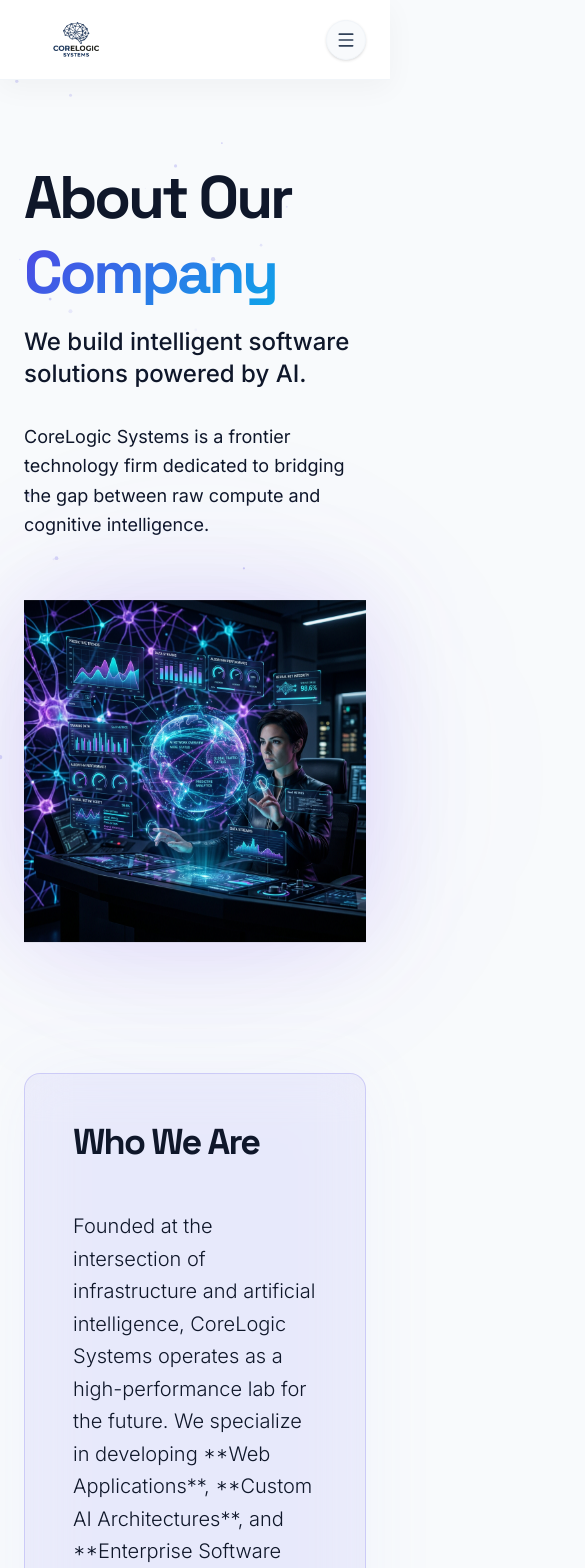
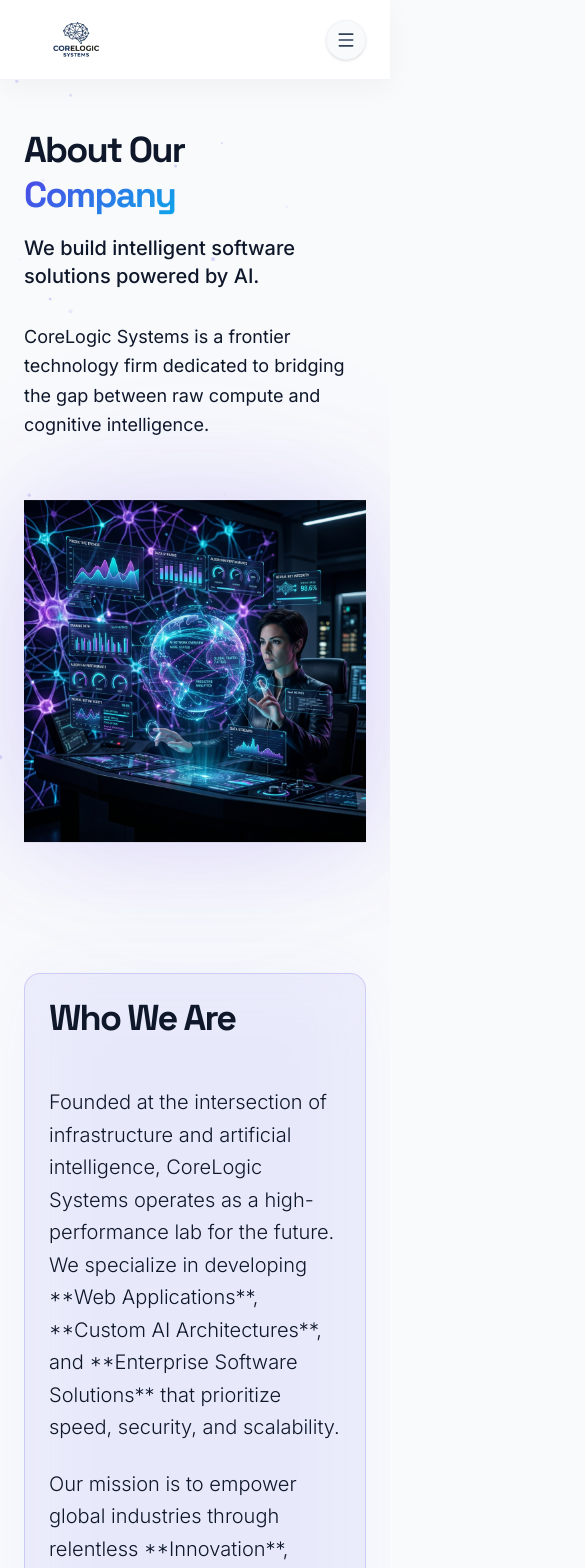
Before and after one commit to tarekbalosh/corelogic-systems, a Next.js app: page /about in a window 390 px wide. Shown: the top 1568 px of the page, 585 px wide, since content can reach past the window. Built offline with nearby package versions, Linux system fonts and the light colour scheme.

Commit message:
Fix mobile responsiveness of English About page

```diff
--- a/app/about/page.tsx
+++ b/app/about/page.tsx
@@ -36,13 +36,13 @@ const reasons = [
 
 export default function AboutPage() {
   return (
-    <div className="relative min-h-screen bg-background text-foreground selection:bg-primary/30">
+    <div className="relative min-h-screen w-full overflow-x-hidden bg-background text-foreground selection:bg-primary/30">
       <ParticleBackground />
 
-      <div className="relative z-10 pt-40 pb-32">
+      <div className="relative z-10 pt-32 md:pt-40 pb-32">
         {/* 1. Hero Section */}
         <section className="px-6 mb-32">
-          <div className="max-w-7xl mx-auto grid grid-cols-1 lg:grid-cols-2 gap-16 items-center">
+          <div className="max-w-7xl mx-auto w-full min-w-0 grid grid-cols-1 lg:grid-cols-2 gap-16 items-center">
             <motion.div
               initial="hidden"
               animate="visible"
@@ -50,11 +50,11 @@ export default function AboutPage() {
               className="space-y-8"
             >
               <motion.div variants={fadeInUp} className="space-y-4">
-                <h1 className="text-6xl md:text-8xl font-black tracking-tighter font-heading leading-tight">
+                <h1 className="text-4xl sm:text-6xl md:text-8xl break-words font-black tracking-tighter font-heading leading-tight">
                   About Our <br />
                   <span className="text-gradient">Company</span>
                 </h1>
-                <p className="text-2xl text-foreground/60 font-medium">
+                <p className="text-xl md:text-2xl text-foreground/60 font-medium">
                   We build intelligent software solutions powered by AI.
                 </p>
               </motion.div>
@@ -67,7 +67,7 @@ export default function AboutPage() {
               initial={{ opacity: 0, scale: 0.8, rotate: -5 }}
               animate={{ opacity: 1, scale: 1, rotate: 0 }}
               transition={{ duration: 1, ease: "easeOut" }}
-              className="relative"
+              className="relative w-full max-w-full min-w-0"
             >
               <div className="absolute inset-0 bg-primary/10 blur-[100px] rounded-full" />
               <Image
@@ -75,7 +75,7 @@ export default function AboutPage() {
                 alt="AI Dashboard Interface"
                 width={700}
                 height={700}
-                className="relative z-10 drop-shadow-[0_0_50px_rgba(124,58,237,0.15)] animate-float"
+                className="relative z-10 w-full h-auto drop-shadow-[0_0_50px_rgba(124,58,237,0.15)] animate-float"
               />
             </motion.div>
           </div>
@@ -84,7 +84,7 @@ export default function AboutPage() {
         {/* 2. Company Overview */}
         <section className="px-6 mb-40">
           <div className="max-w-7xl mx-auto">
-             <GlassCard className="p-12 md:p-20 border-primary/20 bg-primary/5">
+             <GlassCard className="p-6 sm:p-12 md:p-20 border-primary/20 bg-primary/5">
                 <div className="grid grid-cols-1 lg:grid-cols-3 gap-12 items-center">
                     <div className="lg:col-span-1">
                         <h2 className="text-4xl font-black font-heading tracking-tighter">Who We Are</h2>
@@ -132,7 +132,7 @@ export default function AboutPage() {
 
         {/* 4. Our Values */}
         <section className="px-6 mb-32 relative">
-           <div className="absolute top-1/2 left-1/2 -translate-x-1/2 -translate-y-1/2 w-[800px] h-[400px] bg-primary/5 blur-[120px] rounded-full pointer-events-none" />
+           <div className="absolute top-1/2 left-1/2 -translate-x-1/2 -translate-y-1/2 w-full max-w-[800px] h-[400px] bg-primary/5 blur-[120px] rounded-full pointer-events-none" />
            <div className="max-w-7xl mx-auto relative z-10">
                 <div className="text-center mb-16">
                     <h2 className="text-3xl md:text-5xl font-bold tracking-tight mb-4">Our Core Values</h2>
@@ -164,7 +164,7 @@ export default function AboutPage() {
 
                 <div className="grid grid-cols-1 lg:grid-cols-3 gap-8">
                     {reasons.map((r, i) => (
-                        <div key={i} className="relative p-10 bg-gradient-to-br from-white to-slate-50 border border-slate-100 rounded-[2.5rem] overflow-hidden group hover:shadow-[0_8px_30px_rgba(124,58,237,0.08)] transition-all duration-500">
+                        <div key={i} className="relative p-6 sm:p-10 bg-gradient-to-br from-white to-slate-50 border border-slate-100 rounded-[2.5rem] overflow-hidden group hover:shadow-[0_8px_30px_rgba(124,58,237,0.08)] transition-all duration-500">
                             <div className="absolute top-0 right-0 w-32 h-32 bg-primary/5 rounded-full blur-3xl group-hover:bg-primary/10 transition-colors" />
 
                             <div className="flex items-start gap-6 relative z-10">
@@ -192,7 +192,7 @@ export default function AboutPage() {
                         viewport={{ once: true }}
                         className="space-y-10"
                     >
-                        <h2 className="text-5xl md:text-7xl font-black font-heading tracking-tighter">
+                        <h2 className="text-4xl sm:text-5xl md:text-7xl font-black font-heading tracking-tighter">
                             Start Your Project <br />
                             <span className="text-gradient">With Us</span>
                         </h2>
```
